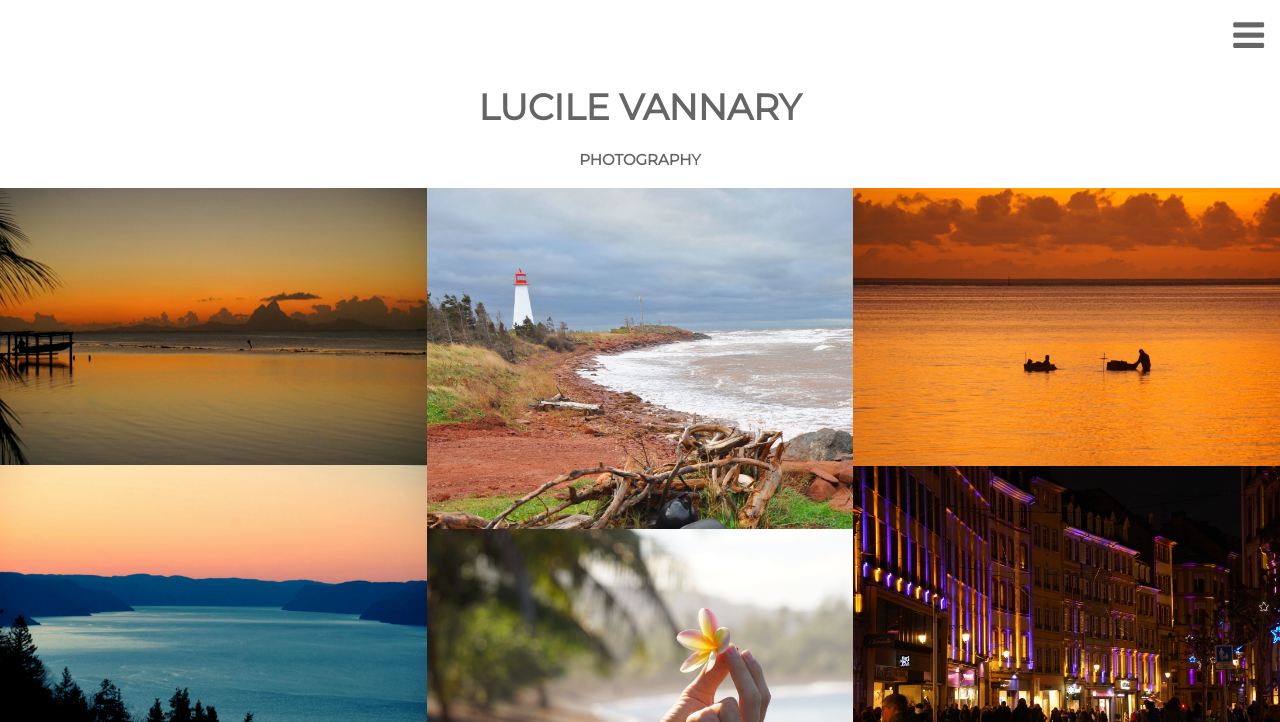
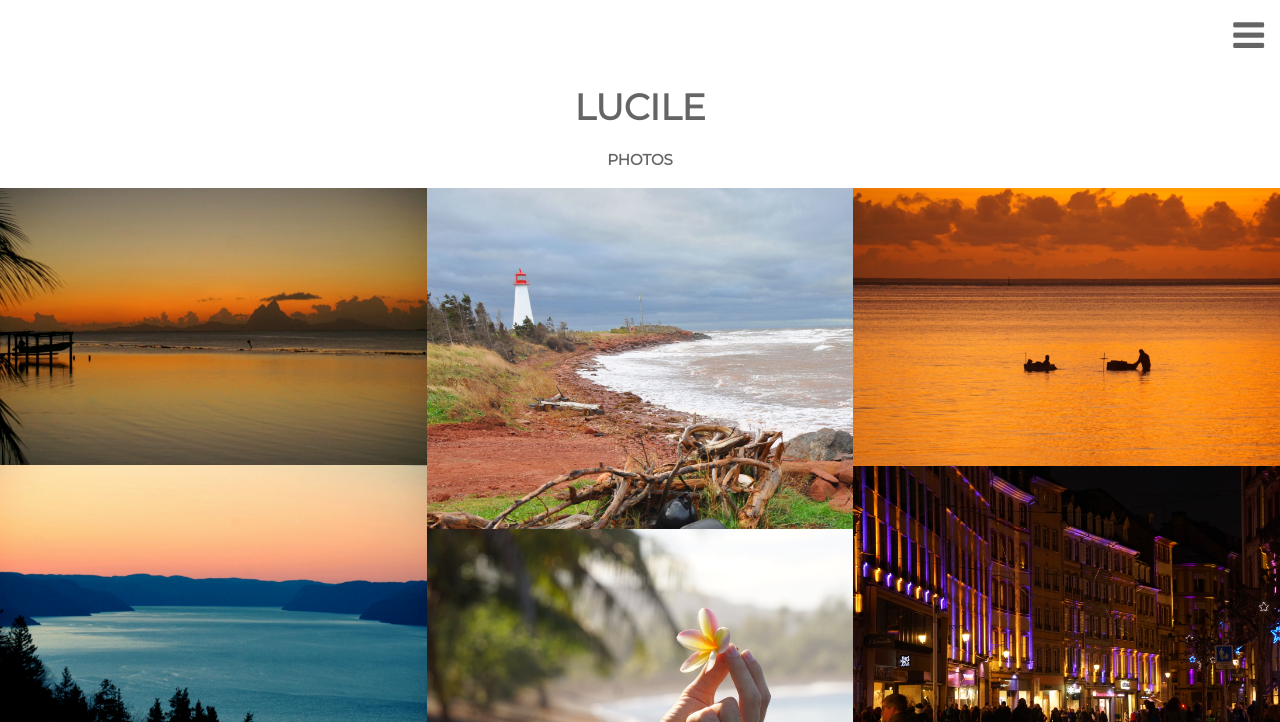
Before and after one commit to luluvann/photo.github.io, a plain HTML site: page index.html in a window 1280 px wide. Shown: the top 722 px of the page. Drawn offline with nearby package versions, Linux system fonts and the light colour scheme.

Commit message:
Update Header

```diff
--- a/index.html
+++ b/index.html
@@ -32,8 +32,8 @@ img {margin-bottom: -7px}
 <span class="w3-button w3-xxlarge w3-white w3-right" onclick="w3_open()"><i class="fa fa-bars"></i></span>
 <div class="w3-clear"></div>
 <header class="w3-center w3-margin-bottom">
-  <h1><b>LUCILE VANNARY</b></h1>
-  <p><b>PHOTOGRAPHY</b></p>
+  <h1><b>LUCILE</b></h1>
+  <p><b>PHOTOS</b></p>
 </header>
 </div>
 
```
